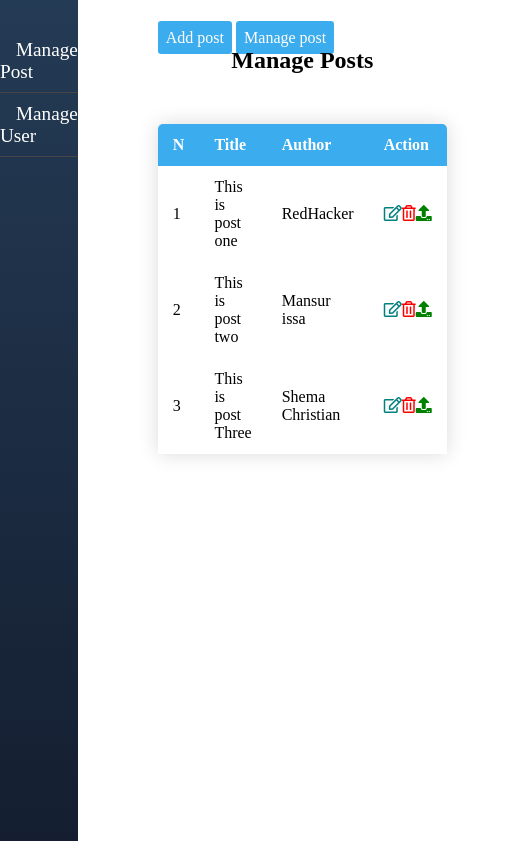
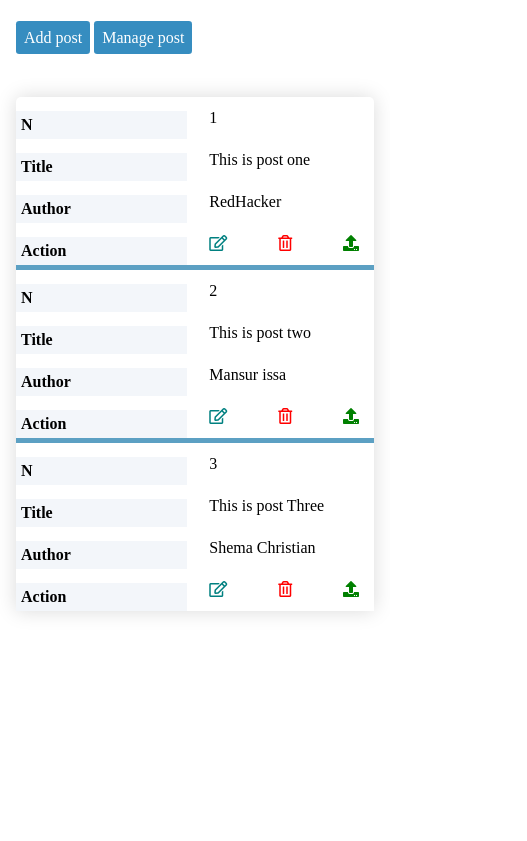
Before and after one commit to pextech/My-Brand, a plain HTML site: page Assets/pages/admin.html in a window 390 px wide. Shown: the part 67-908 px from the top of the page, 527 px wide, since content can reach past the window. Drawn offline with Linux system fonts and the light colour scheme.

Commit message:
rf(dashboard):making responsive dashoard

```diff
--- a/Assets/css/admin.css
+++ b/Assets/css/admin.css
@@ -3,7 +3,7 @@
   --second-color: #141e30;
   --third-color: #0079bf;
   --fourth-color: #141e30;
-  --fifth-color: #3bacee;
+  --fifth-color: #368dc0;
 }
 * {
   margin: 0;
@@ -128,3 +128,42 @@ main {
   padding: 1rem;
   margin-bottom: 2rem;
 }
+
+@media screen and (max-width: 760px) {
+  main {
+    display: block;
+  }
+  .right {
+    padding: 2rem 1rem;
+  }
+  .left {
+    display: none;
+  }
+  .content-table thead {
+    display: none;
+  }
+  .content-table tr,
+  .content-table td {
+    display: block;
+  }
+
+  .content-table tr:not(:last-child) {
+    border-bottom: 5px solid #5ca0c3;
+  }
+
+  .content-table td {
+    padding-left: 54%;
+    position: relative;
+  }
+
+  .content-table td::before {
+    position: absolute;
+    padding: 5px;
+    left: 0;
+    bottom: 0;
+    width: 45%;
+    content: attr(data-col-title);
+    font-weight: bold;
+    background-color: #f3f6fa;
+  }
+}
--- a/Assets/pages/admin.html
+++ b/Assets/pages/admin.html
@@ -34,23 +34,24 @@
       <section class="right">
         <div class="post">
           <div class="btn">
-            <a href="#">Add post</a>
+            <a href="./create.html">Add post</a>
             <a href="#">Manage post</a>
           </div>
-          <h2 class="post-title">Manage Posts</h2>
-          <table class="content-table" bordered="2px">
+          <table class="content-table">
             <thead>
-              <th>N</th>
-              <th>Title</th>
-              <th>Author</th>
-              <th>Action</th>
+              <tr>
+                <th>N</th>
+                <th>Title</th>
+                <th>Author</th>
+                <th>Action</th>
+              </tr>
             </thead>
             <tbody>
               <tr>
-                <td>1</td>
-                <td>This is post one</td>
-                <td>RedHacker</td>
-                <td>
+                <td data-col-title="N">1</td>
+                <td data-col-title="Title">This is post one</td>
+                <td data-col-title="Author">RedHacker</td>
+                <td data-col-title="Action">
                   <ul class="action-btn">
                     <li class="edit">
                       <a href="#"><i class="far fa-edit"></i></a>
@@ -65,10 +66,10 @@
                 </td>
               </tr>
               <tr>
-                <td>2</td>
-                <td>This is post two</td>
-                <td>Mansur issa</td>
-                <td>
+                <td data-col-title="N">2</td>
+                <td data-col-title="Title">This is post two</td>
+                <td data-col-title="Author">Mansur issa</td>
+                <td data-col-title="Action">
                   <ul class="action-btn">
                     <li class="edit">
                       <a href="#"><i class="far fa-edit"></i></a>
@@ -83,10 +84,10 @@
                 </td>
               </tr>
               <tr>
-                <td>3</td>
-                <td>This is post Three</td>
-                <td>Shema Christian</td>
-                <td>
+                <td data-col-title="N">3</td>
+                <td data-col-title="Title">This is post Three</td>
+                <td data-col-title="Author">Shema Christian</td>
+                <td data-col-title="Action">
                   <ul class="action-btn">
                     <li class="edit">
                       <a href="#"><i class="far fa-edit"></i></a>
```
Also changed, not shown: Assets/css/style.css (+34 -2 lines), index.html (+12 -0 lines).
